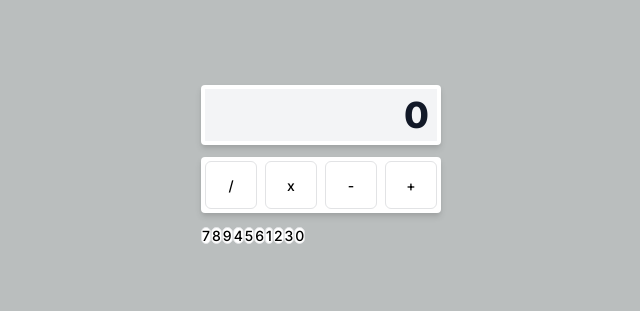
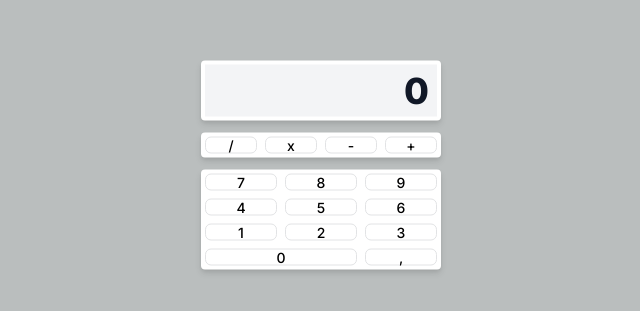
Before and after one commit to BKonstantine/sendsay_test, a React (Vite) app: page / in a window 1280 px wide. Shown: the part 235-546 px from the top of the page, without its empty margins (291-931 px from the left). Built offline with nearby package versions, Linux system fonts and the light colour scheme.

Commit message:
feat: add style for num-block and change style in operators-block

```diff
--- a/src/components/num-block/num-block.module.css
+++ b/src/components/num-block/num-block.module.css
@@ -0,0 +1,15 @@
+.num {
+  max-width: 240px;
+  padding: var(--min-padding);
+  display: grid;
+  gap: var(--max-padding);
+  grid-template-columns: repeat(3, 1fr);
+  grid-template-areas:
+    "seven eight nine"
+    "four five six"
+    "one two three"
+    "zero zero decimal";
+  background: #ffffff;
+  box-shadow: var(--box-shadow);
+  border-radius: 4px;
+}
--- a/src/components/operators-block/operators-block.module.css
+++ b/src/components/operators-block/operators-block.module.css
@@ -1,6 +1,5 @@
 .operators {
   max-width: 240px;
-  height: 56px;
   padding: var(--min-padding);
   display: grid;
   column-gap: var(--max-padding);
--- a/src/utils/consts.ts
+++ b/src/utils/consts.ts
@@ -80,12 +80,9 @@ export const numberList: Array<IOperators> = [
   },
   {
     type: "num",
-    id: "divide",
+    id: "zero",
     value: "0",
   },
-];
-
-export const point: Array<IOperators> = [
   {
     type: "decimal",
     id: "decimal",
```
